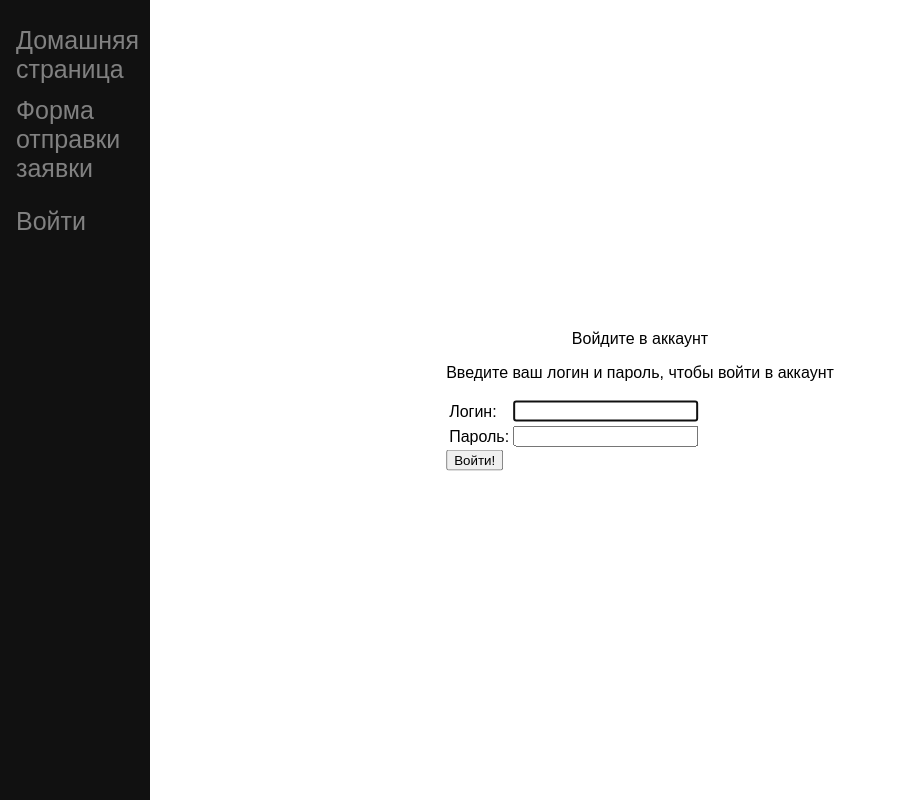
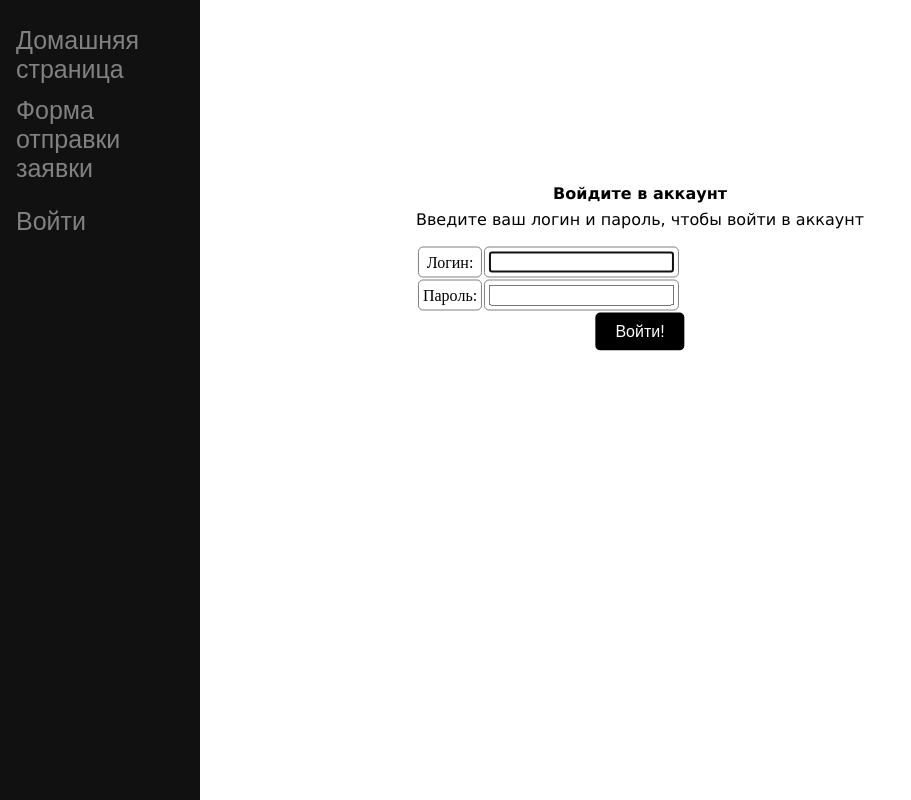
Before and after one commit to Sonechek/djangoProject, a Django app: page /accounts/login/ in a window 1280 px wide. Shown: the whole page, without its empty margins (0-911 px from the left). Run offline with Django 5.2, Linux system fonts and the light colour scheme.

Commit message:
оформление

```diff
--- a/hdver2/models.py
+++ b/hdver2/models.py
@@ -10,7 +10,6 @@ from django.contrib.auth.models import User
 class Ticket(models.Model):
     text = models.TextField()
     employee = models.ForeignKey(User, on_delete=models.SET_NULL, null=True, blank=True)
-    specialist = models.IntegerField()
     date_opened = models.DateTimeField()
     date_closed = models.DateTimeField(blank=False, null=True)
     priority = models.IntegerField(default=3)
--- a/hdver2/static/css/styles.css
+++ b/hdver2/static/css/styles.css
@@ -1,13 +1,6 @@
-
-@font-face {
-    font-family: Inter-Medium;
-    src: url("../fonts/Inter-Medium.ttf") format("truetype");
-}
-
-
 .sidenav {
     height: 100%; /* Full-height: remove this if you want "auto" height */
-    width: 150px; /* Set the width of the sidebar */
+    width: 200px; /* Set the width of the sidebar */
     position: fixed; /* Fixed Sidebar (stay in place on scroll) */
     z-index: 1; /* Stay on top */
     top: 0; /* Stay at the top */
@@ -33,14 +26,13 @@
 }
 .login-block {
    position: absolute;
-    top: 50%;
+    top: 35%;
     left: 50%;
     transform: translate(-50%, -50%);
 
 }
 .login-text {
     display: inline-block;
-
 }
 a.login-button {
     display: inline-block;
@@ -62,6 +54,57 @@ a.login-button {
 }
 .ticket-send {
     display: inline-block;
+    background-color: #ca6868;
+    color: white;
+    padding: 10px 20px;
+    text-align: center;
+    text-decoration: none;
+    font-size: 16px;
+    border-radius: 5px;
+    border: none;
+    cursor: pointer;
+    font-family: "Lucida Sans Unicode", "Lucida Grande", Sans-Serif;
+    align-content: center;
+    transform: translate(200px, 0);
+    justify-content: center;
+    align-items: center;
+}
+.table-ticket {
+    font-family: "Lucida Sans Unicode", "Lucida Grande", Sans-Serif;
+    font-size: 14px;
+    border-radius: 10px;
+    border-spacing: 0;
+    text-align: center;
+    transform: translate(200px, 0);
+}
+table.select {
+    width: 60%; /* Ширина таблицы */
+}
+table.list {
+    width: 60%; /* Ширина таблицы */
+    background: rgb(242, 255, 241); /* Цвет фона ячейки */
+}
+TR {
+    align-items: center;
+}
+TH, TD {
+    border: 1px solid gray; /* Параметры рамки */
+    text-align: center; /* Выравнивание по центру */
+    padding: 4px; /* Поля вокруг текста */
+    border-top-left-radius: 5px;
+    border-top-right-radius: 5px;
+    border-bottom-left-radius: 5px;
+    border-bottom-right-radius: 5px;
+}
+TH {
+    background: #fc0; /* Цвет фона ячейки */
+    height: 30px; /* Высота ячеек */
+}
+td.list-td {
+    border: none;
+    padding: 0 0.15em .5em 0.15em;
+}
+.btn {
     background-color: black;
     color: white;
     padding: 10px 20px;
@@ -76,10 +119,9 @@ a.login-button {
     display: flex;
     justify-content: center;
     align-items: center;
-}
-
-body {
-    font-family: "Inter-Bold", sans-serif;
+    position: relative;
+    left: 50%;
+    transform: translate(-50%, 0);
 }
 
 #logout-form {
@@ -91,10 +133,17 @@ body {
 }
 
 label {
-    color: blue;
+    color: white;
 }
 p {
     align-content: center;
-    align: center;
-    font-family: sans-serif; /* Fallback to sans-serif if Inter is not available */
+    font-family: "Lucida Sans Unicode", "Lucida Grande", Sans-Serif; /* Fallback to sans-serif if Inter is not available */
 }
+p1 {
+    align-content: center;
+    font-weight: bold;
+    font-family: "Lucida Sans Unicode", "Lucida Grande", Sans-Serif; /* Fallback to sans-serif if Inter is not available */
+    position: absolute;
+    left: 50%;
+    transform: translate(-50%, -50%);
+}
--- a/hdver2/views.py
+++ b/hdver2/views.py
@@ -23,7 +23,6 @@ def create(request):
         ticket = Ticket()
         ticket.text = request.POST.get("text")
         ticket.employee_id = request.user.id
-        ticket.specialist = request.POST.get("specialist")
         ticket.date_opened = datetime.datetime.now()
         ticket.save()
 
--- a/templates/registration/login.html
+++ b/templates/registration/login.html
@@ -31,10 +31,9 @@
         <form method="post" action="{% url 'login' %}">
             {% csrf_token %}
             <div class="login-text">
-                <p align="center">Войдите в аккаунт</p>
+                <p1 align="center">Войдите в аккаунт</p1>
                 <p>Введите ваш логин и пароль, чтобы войти в аккаунт</p>
             </div>
-
             <table>
                 <tr>
                     <td>Логин:</td>
@@ -45,7 +44,8 @@
                     <td>{{ form.password }}</td>
                 </tr>
             </table>
-            <input type="submit" value="Войти!" class="login-button"/>
+            <a ><input type="submit" class="btn" value="Войти!" /></a>
+
             <input type="hidden" name="next" value="{{ next }}" />
         </form>
     </div>
```
Also changed, not shown: other parts of templates/registration/login.html (+1 -1 lines), templates/hd/form.html (+5 -17 lines), db.sqlite3, hdver2/migrations/0009_remove_ticket_specialist.py (added).
